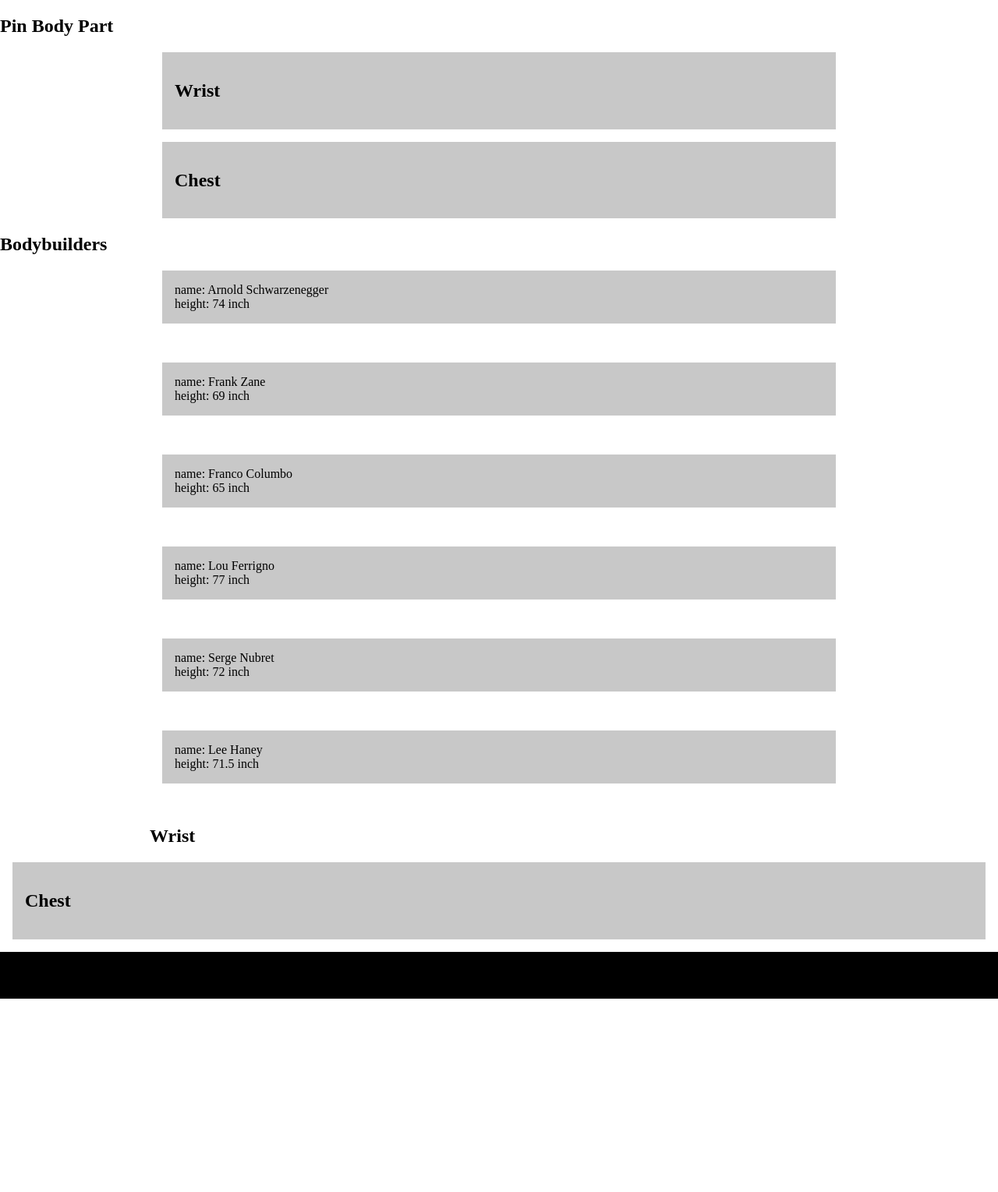
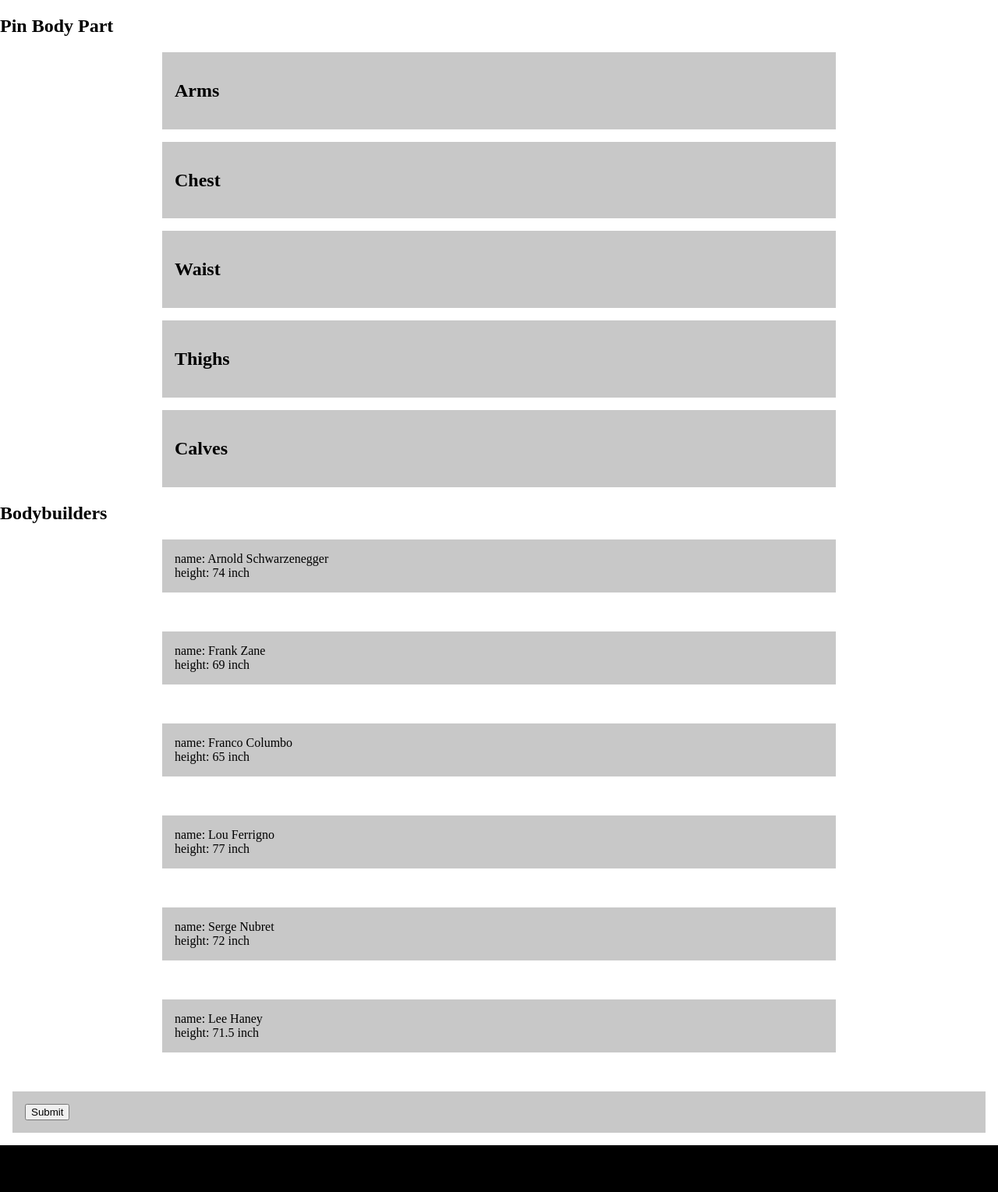
Before and after one commit to jayant95/BodybuildingApp, a PHP site: page /pinBodyPart.php in a window 1280 px wide. Shown: the part 89-1618 px from the top of the page at 78% size. Before the commit the page ends 1370 px from the top, so only its background shows below. Run offline with PHP 8.4, Linux system fonts and the light colour scheme; data comes from the database, SQL or seed files in the repository.

Commit message:
Create basic pinBodyPart.php outline

```diff
--- a/pinBodyPart.php
+++ b/pinBodyPart.php
@@ -15,7 +15,7 @@
       <a href="#">
         <div class="site-feature">
           <div class="pin-muscle-group">
-            <h2>Wrist</h2>
+            <h2>Arms</h2>
           </div>
         </div>
       </a>
@@ -26,8 +26,31 @@
           </div>
         </div>
       </a>
+      <a href="#">
+        <div class="site-feature">
+          <div class="pin-by-height">
+            <h2>Waist</h2>
+          </div>
+        </div>
+      </a>
+      <a href="#">
+        <div class="site-feature">
+          <div class="pin-by-height">
+            <h2>Thighs</h2>
+          </div>
+        </div>
+      </a>
+
+      <a href="#">
+        <div class="site-feature">
+          <div class="pin-by-height">
+            <h2>Calves</h2>
+          </div>
+        </div>
+      </a>
     </div>
   </div>
+
 
 <h2>Bodybuilders</h2>
 
@@ -57,14 +80,13 @@
 ?>
 
 
-            <h2>Wrist</h2>
           </div>
         </div>
       </a>
       <a href="#">
         <div class="site-feature">
           <div class="pin-by-height">
-            <h2>Chest</h2>
+            <button type="submit" form="pinbodypart" value="Submit">Submit</button>
           </div>
         </div>
       </a>
```
Also changed, not shown: 1 other file.
